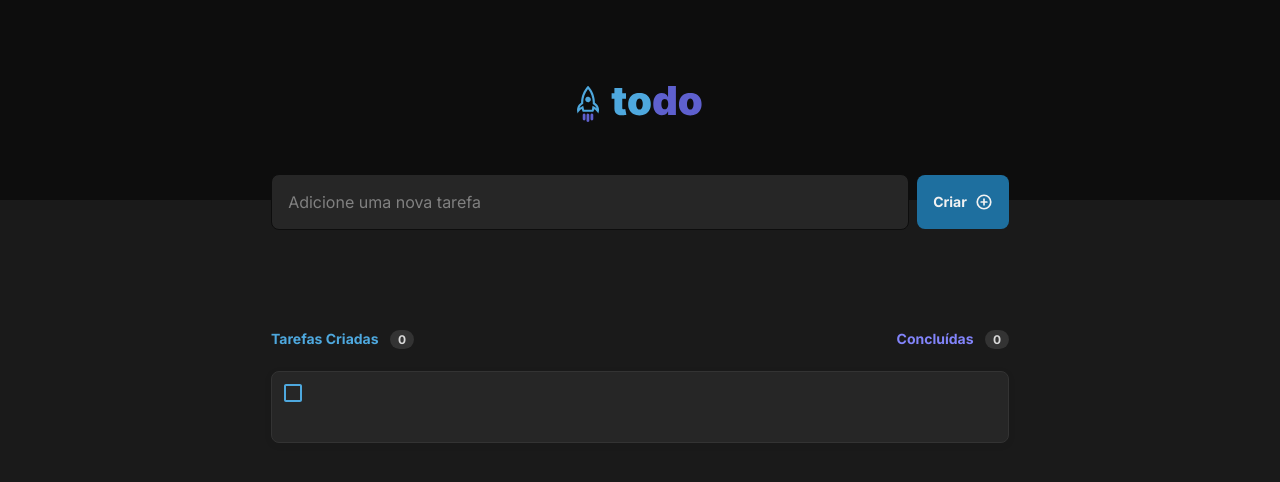
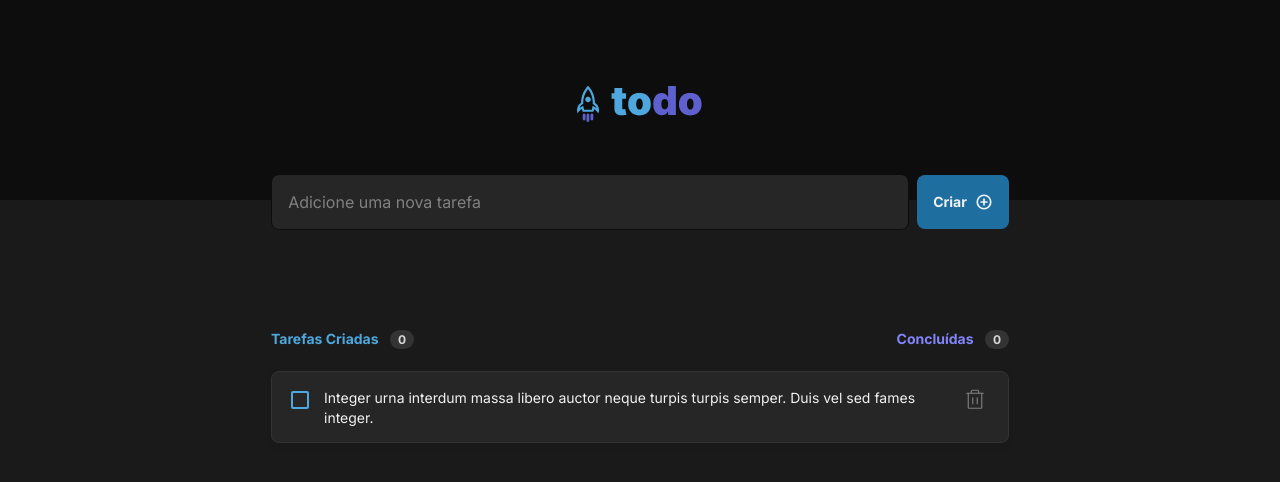
Before and after one commit to wspietro/ignite-todo-list, a React (Vite) app: page / in a window 1280 px wide. Shown: the top 482 px of the page. Built offline with nearby package versions, Linux system fonts and the light colour scheme.

Commit message:
feat: icone lixeira para excluir tarefa

```diff
--- a/src/components/CheckboxIcon.tsx
+++ b/src/components/CheckboxIcon.tsx
@@ -2,6 +2,7 @@ import { Checkbox } from '@mui/material';
 import { COLORS } from '../styles/Constants';
 
 const checkboxStyles = {
+  p: 0, // padding 0 para conseguir alinhar elemento
   color: COLORS.produto.blue,
   '&:hover': {
     color: COLORS.produto.blueDark,
--- a/src/components/Task.tsx
+++ b/src/components/Task.tsx
@@ -1,12 +1,17 @@
 import styled from 'styled-components';
-import { COLORS } from '../styles/Constants';
+import { COLORS, FONT_SIZE, WEIGHTS } from '../styles/Constants';
 import CheckboxIcon from './CheckboxIcon';
+import { Trash } from 'phosphor-react';
 
 export function Task() {
 
   return (
     <TaskContainer>
       <CheckboxIcon />
+      <TaskDedscription>Integer urna interdum massa libero auctor neque turpis turpis semper. Duis vel sed fames integer.</TaskDedscription>
+      <Button>
+        <Trash size={24} weight="light" />
+      </Button>
     </TaskContainer>
   );
 };
@@ -18,4 +23,35 @@ export const TaskContainer = styled.div`
   box-shadow: 0px 2px 8px rgba(0, 0, 0, 0.06);
 
   height: 4.5rem;
+
+  display: flex;
+  align-items: flex-start;
+  gap: 0.75rem;
+
+  padding: 1rem;
+
 `
+
+export const TaskDedscription = styled.p`
+  font-size: ${FONT_SIZE.md};
+  font-weight: ${WEIGHTS.normal};
+  line-height: 1.4;
+  color: ${COLORS.gray[100]};;
+`
+
+export const Button = styled.button`
+  line-height: 0;
+  background-color: transparent;
+  border: none;
+  cursor: pointer;
+
+  padding: 0.3125rem;
+  margin-top: -0.3125rem;
+  border-radius: 8px;
+  color: ${COLORS.gray[300]};
+
+    :hover {
+      color: ${COLORS.danger};
+      background-color: ${COLORS.gray[400]};
+    }
+`
```
